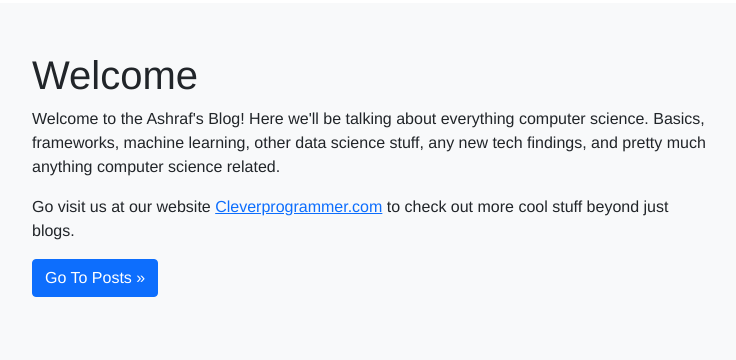
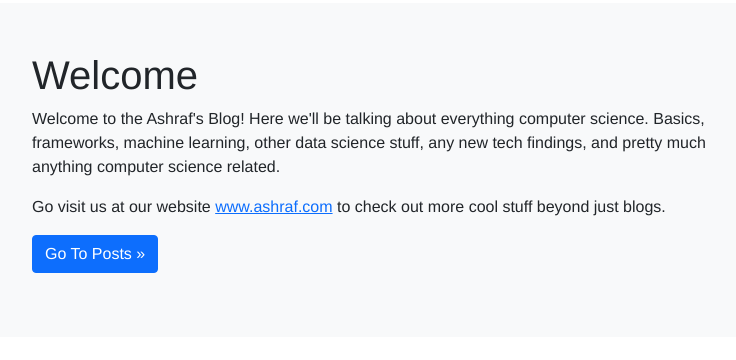
Before and after one commit to AshrafRafiza/FLASK-APP, a Flask app: page / in a window 1280 px wide. Shown: the part 157-517 px from the top of the page, without its empty margins (268-1004 px from the left). Run offline with Flask 2, Linux system fonts and the light colour scheme.

Commit message:
Update index.html

```diff
--- a/templates/index.html
+++ b/templates/index.html
@@ -13,7 +13,7 @@
             <p>Welcome to the Ashraf's Blog! Here we'll be talking about everything computer science. Basics,
                 frameworks, machine learning, other data science stuff, any new tech findings, and pretty much anything
                 computer science related.</p>
-            <p>Go visit us at our website <a href="/">Cleverprogrammer.com</a> to check
+            <p>Go visit us at our website <a href="/">www.ashraf.com</a> to check
                 out more cool stuff beyond just blogs.</p>
             <p>
                 <a class="btn btn-primary" href="/posts" role="button">Go To Posts &raquo;</a>
```
